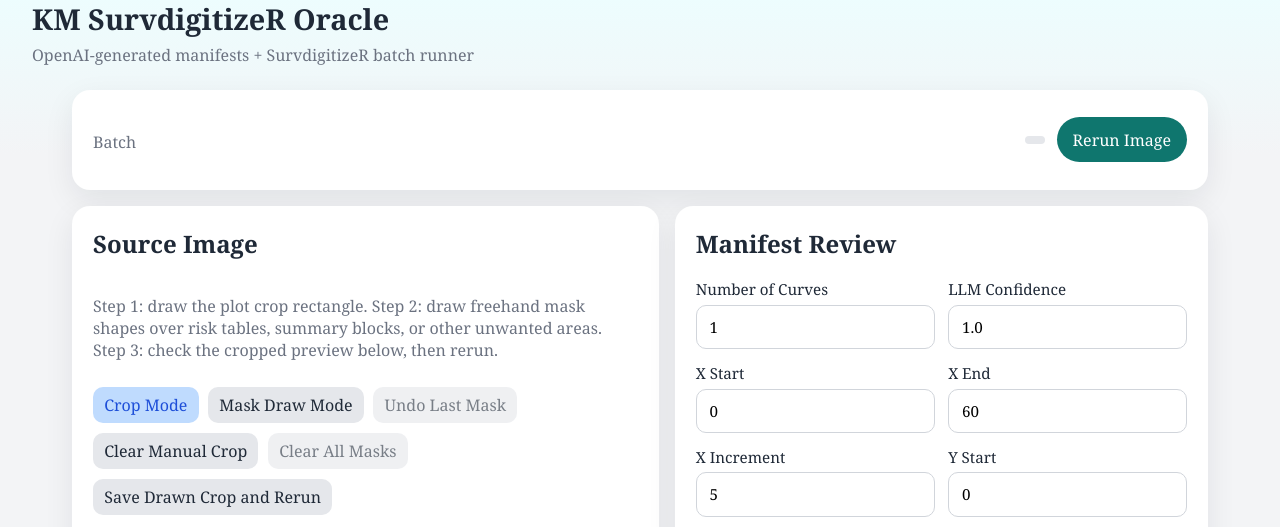
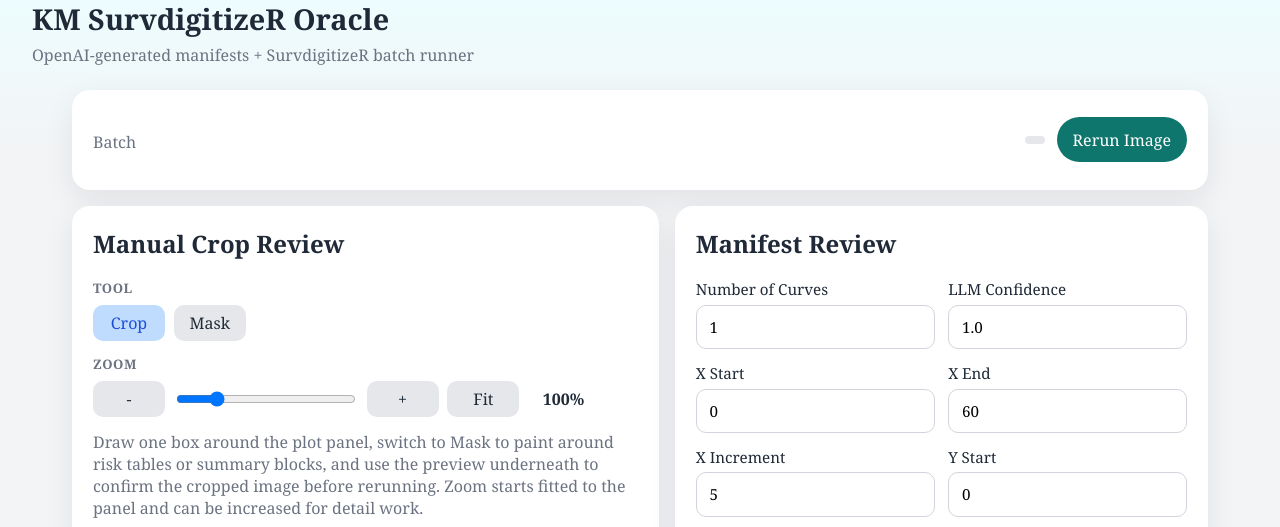
Before and after one commit to rphilip90/km-survdigitizer-oracle, a FastAPI app: template app/templates/image.html in a window 1280 px wide. Shown: the part 25-552 px from the top of the page. Run offline with FastAPI, Linux system fonts and the light colour scheme; the template is opened without the code that fills it, so the values that code supplies are empty; some libraries are stand-ins or nearby versions.

Commit message:
Improve manual crop editor UX

```diff
--- a/app/static/review.js
+++ b/app/static/review.js
@@ -9,6 +9,8 @@
 
     function initManualCrop() {
         const image = document.getElementById("source-image-preview");
+        const stage = document.getElementById("crop-editor-stage");
+        const viewport = document.getElementById("crop-editor-viewport");
         const overlay = document.getElementById("crop-editor-overlay");
         const svg = document.getElementById("crop-editor-svg");
         const selection = document.getElementById("crop-selection");
@@ -21,6 +23,11 @@
         const clearLastPolygonButton = document.getElementById("clear-last-polygon-mask");
         const clearAllPolygonsButton = document.getElementById("clear-all-polygon-masks");
         const polygonField = document.getElementById("exclusion-polygons-input");
+        const zoomOutButton = document.getElementById("zoom-out-button");
+        const zoomInButton = document.getElementById("zoom-in-button");
+        const zoomFitButton = document.getElementById("zoom-fit-button");
+        const zoomSlider = document.getElementById("zoom-slider");
+        const zoomReadout = document.getElementById("zoom-readout");
         const inputs = {
             left: document.getElementById("crop-left-input"),
             top: document.getElementById("crop-top-input"),
@@ -29,10 +36,11 @@
         };
 
         if (
-            !image || !overlay || !svg || !selection || !polygonGroup || !activePolygon ||
-            !previewCanvas || !clearCropButton || !cropModeButton || !polygonModeButton ||
-            !clearLastPolygonButton || !clearAllPolygonsButton ||
-            !polygonField || Object.values(inputs).some((input) => !input)
+            !image || !stage || !viewport || !overlay || !svg || !selection || !polygonGroup ||
+            !activePolygon || !previewCanvas || !clearCropButton || !cropModeButton ||
+            !polygonModeButton || !clearLastPolygonButton || !clearAllPolygonsButton ||
+            !polygonField || !zoomOutButton || !zoomInButton || !zoomFitButton ||
+            !zoomSlider || !zoomReadout || Object.values(inputs).some(function (input) { return !input; })
         ) {
             return;
         }
@@ -41,6 +49,8 @@
         let dragState = null;
         let activePolygonPoints = [];
         let drawState = null;
+        let zoomPercent = Number(zoomSlider.value) || 100;
+        let fitScale = 1;
         let polygons = parsePolygons();
 
         function parsePolygons() {
@@ -60,10 +70,25 @@
             return overlay.getBoundingClientRect();
         }
 
+        function computeFitScale() {
+            if (!image.naturalWidth || !image.naturalHeight) {
+                return 1;
+            }
+            const widthScale = Math.max(0.1, (viewport.clientWidth - 8) / image.naturalWidth);
+            const heightScale = Math.max(0.1, (viewport.clientHeight - 8) / image.naturalHeight);
+            return Math.max(0.1, Math.min(widthScale, heightScale));
+        }
+
+        function updateZoomReadout() {
+            zoomReadout.textContent = Math.round(zoomPercent) + "%";
+        }
+
         function setMode(nextMode) {
             mode = nextMode;
             cropModeButton.dataset.active = String(mode === "crop");
             polygonModeButton.dataset.active = String(mode === "polygon");
+            cropModeButton.setAttribute("aria-pressed", String(mode === "crop"));
+            polygonModeButton.setAttribute("aria-pressed", String(mode === "polygon"));
             overlay.dataset.mode = mode;
             clearLastPolygonButton.disabled = polygons.length === 0 && activePolygonPoints.length === 0;
             clearAllPolygonsButton.disabled = polygons.length === 0;
@@ -72,7 +97,6 @@
         function clearActivePolygon() {
             activePolygonPoints = [];
             activePolygon.setAttribute("points", "");
-            finishPolygonButton.disabled = true;
         }
 
         function pointPosition(event) {
@@ -117,7 +141,7 @@
             const rightValue = parseFloat(inputs.right.value);
             const bottomValue = parseFloat(inputs.bottom.value);
 
-            if ([leftValue, topValue, rightValue, bottomValue].some((value) => Number.isNaN(value))) {
+            if ([leftValue, topValue, rightValue, bottomValue].some(function (value) { return Number.isNaN(value); })) {
                 hideSelection();
                 return;
             }
@@ -164,6 +188,54 @@
             renderPreview();
         }
 
+        function applyZoom(options) {
+            if (!image.naturalWidth || !image.naturalHeight) {
+                return;
+            }
+
+            const oldWidth = stage.clientWidth || image.clientWidth || 1;
+            const oldHeight = stage.clientHeight || image.clientHeight || 1;
+            let centerRatioX = 0.5;
+            let centerRatioY = 0.5;
+
+            if (options && options.preserveCenter) {
+                centerRatioX = clamp((viewport.scrollLeft + (viewport.clientWidth / 2)) / oldWidth, 0, 1);
+                centerRatioY = clamp((viewport.scrollTop + (viewport.clientHeight / 2)) / oldHeight, 0, 1);
+            }
+
+            fitScale = computeFitScale();
+            const displayScale = fitScale * (zoomPercent / 100);
+            const width = Math.max(240, Math.round(image.naturalWidth * displayScale));
+            const height = Math.max(180, Math.round(image.naturalHeight * displayScale));
+
+            stage.style.width = width + "px";
+            stage.style.height = height + "px";
+            image.style.width = width + "px";
+            image.style.height = height + "px";
+            overlay.style.width = width + "px";
+            overlay.style.height = height + "px";
+            svg.setAttribute("viewBox", "0 0 " + width + " " + height);
+            svg.setAttribute("width", String(width));
+            svg.setAttribute("height", String(height));
+            updateZoomReadout();
+
+            window.requestAnimationFrame(function () {
+                syncCropFromInputs();
+                renderPolygons();
+
+                if (options && options.preserveCenter) {
+                    viewport.scrollLeft = clamp((centerRatioX * width) - (viewport.clientWidth / 2), 0, Math.max(0, width - viewport.clientWidth));
+                    viewport.scrollTop = clamp((centerRatioY * height) - (viewport.clientHeight / 2), 0, Math.max(0, height - viewport.clientHeight));
+                }
+            });
+        }
+
+        function setZoom(nextZoom, options) {
+            zoomPercent = clamp(nextZoom, Number(zoomSlider.min) || 50, Number(zoomSlider.max) || 300);
+            zoomSlider.value = String(Math.round(zoomPercent));
+            applyZoom(options);
+        }
+
         svg.addEventListener("pointerdown", function (event) {
             if (mode === "crop") {
                 const start = pointPosition(event);
@@ -173,6 +245,7 @@
                 event.preventDefault();
                 return;
             }
+
             if (mode === "polygon") {
                 const start = pointPosition(event);
                 drawState = { points: [start] };
@@ -193,6 +266,7 @@
                 setSelection(left, top, right, bottom);
                 return;
             }
+
             if (mode === "polygon" && drawState) {
                 const current = pointPosition(event);
                 const lastPoint = drawState.points[drawState.points.length - 1];
@@ -209,6 +283,7 @@
             if (mode !== "crop" || !dragState) {
                 return;
             }
+
             const current = pointPosition(event);
             const left = Math.min(dragState.startX, current.x);
             const top = Math.min(dragState.startY, current.y);
@@ -287,6 +362,32 @@
             renderPreview();
         });
 
+        zoomOutButton.addEventListener("click", function () {
+            setZoom(zoomPercent - 20, { preserveCenter: true });
+        });
+
+        zoomInButton.addEventListener("click", function () {
+            setZoom(zoomPercent + 20, { preserveCenter: true });
+        });
+
+        zoomFitButton.addEventListener("click", function () {
+            setZoom(100);
+            viewport.scrollLeft = 0;
+            viewport.scrollTop = 0;
+        });
+
+        zoomSlider.addEventListener("input", function () {
+            setZoom(Number(zoomSlider.value) || 100, { preserveCenter: true });
+        });
+
+        viewport.addEventListener("wheel", function (event) {
+            if (!event.ctrlKey && !event.metaKey) {
+                return;
+            }
+            event.preventDefault();
+            setZoom(zoomPercent + (event.deltaY < 0 ? 10 : -10), { preserveCenter: true });
+        }, { passive: false });
+
         polygonField.addEventListener("input", function () {
             polygons = parsePolygons();
             clearActivePolygon();
@@ -301,16 +402,15 @@
         });
 
         window.addEventListener("resize", function () {
-            syncCropFromInputs();
-            renderPolygons();
+            applyZoom();
         });
+
         image.addEventListener("load", function () {
-            syncCropFromInputs();
-            renderPolygons();
+            applyZoom();
         });
 
         syncCropFromInputs();
-        renderPolygons();
+        applyZoom();
         setMode("crop");
 
         function renderPreview() {
@@ -324,7 +424,7 @@
             const rightValue = parseFloat(inputs.right.value);
             const bottomValue = parseFloat(inputs.bottom.value);
 
-            const hasCrop = ![leftValue, topValue, rightValue, bottomValue].some((value) => Number.isNaN(value));
+            const hasCrop = ![leftValue, topValue, rightValue, bottomValue].some(function (value) { return Number.isNaN(value); });
             const sourceWidth = image.naturalWidth;
             const sourceHeight = image.naturalHeight;
 
--- a/app/static/style.css
+++ b/app/static/style.css
@@ -268,17 +268,101 @@
     gap: 0.9rem;
 }
 
-.crop-tool-actions {
+.crop-review-callout {
     display: grid;
-    gap: 0.6rem;
+    gap: 0.25rem;
+    padding: 0.95rem 1rem;
+    border: 1px solid #bfdbfe;
+    border-radius: 14px;
+    background: #eff6ff;
+}
+
+.crop-editor-shell {
+    display: grid;
+    gap: 0.9rem;
+}
+
+.crop-toolbar {
+    display: flex;
+    align-items: end;
+    justify-content: space-between;
+    gap: 0.9rem;
+    flex-wrap: wrap;
+}
+
+.crop-toolbar-group {
+    display: grid;
+    gap: 0.45rem;
+}
+
+.toolbar-label {
+    color: var(--muted);
+    font-size: 0.82rem;
+    font-weight: 700;
+    letter-spacing: 0.04em;
+    text-transform: uppercase;
+}
+
+.segmented-control,
+.zoom-controls,
+.crop-editor-actions,
+.crop-editor-utility {
+    display: flex;
+    align-items: center;
+    gap: 0.55rem;
+    flex-wrap: wrap;
+}
+
+.crop-toolbar .btn-small {
+    min-width: 72px;
+}
+
+.zoom-controls input[type="range"] {
+    width: 180px;
+    padding: 0;
+}
+
+.zoom-readout {
+    min-width: 3.5rem;
+    font-weight: 700;
+    text-align: right;
+}
+
+.crop-workflow-hint {
+    margin: 0;
+}
+
+.crop-editor-viewport {
+    border: 1px solid var(--border);
+    border-radius: 16px;
+    background:
+        linear-gradient(180deg, rgba(255, 255, 255, 0.96), rgba(248, 250, 252, 0.98)),
+        linear-gradient(90deg, rgba(15, 118, 110, 0.04) 1px, transparent 1px),
+        linear-gradient(rgba(15, 118, 110, 0.04) 1px, transparent 1px);
+    background-size: auto, 24px 24px, 24px 24px;
+    overflow: auto;
+    max-height: 620px;
+    padding: 0.75rem;
 }
 
 .crop-editor {
+    display: flex;
+    justify-content: center;
+    min-height: 260px;
+}
+
+.crop-editor-stage {
     position: relative;
+    flex: 0 0 auto;
 }
 
 .crop-editor-image {
     display: block;
+    width: 100%;
+    height: auto;
+    border-radius: 12px;
+    border: 1px solid var(--border);
+    background: #fff;
 }
 
 .crop-editor-overlay {
@@ -324,6 +408,14 @@
 .btn-small[data-active="true"] {
     background: #bfdbfe;
     color: #1d4ed8;
+}
+
+.crop-editor-actions {
+    justify-content: space-between;
+}
+
+.crop-editor-utility .btn-small {
+    min-width: 0;
 }
 
 .warning-box {
@@ -408,6 +500,12 @@
 .artifact-list h3 {
     margin: 0 0 0.75rem;
     font-size: 1rem;
+}
+
+.cropped-preview-canvas {
+    display: block;
+    max-height: 380px;
+    object-fit: contain;
 }
 
 .artifact-links {
@@ -572,4 +670,17 @@
     .suggested-crop-card {
         flex-direction: column;
     }
+
+    .crop-toolbar,
+    .crop-editor-actions {
+        align-items: stretch;
+    }
+
+    .zoom-controls input[type="range"] {
+        width: 100%;
+    }
+
+    .crop-editor-viewport {
+        max-height: 480px;
+    }
 }
--- a/app/templates/image.html
+++ b/app/templates/image.html
@@ -2,6 +2,7 @@
 
 {% block content %}
 {% set manifest = image.manifest or {} %}
+{% set review_flag = manifest.get('review_required') if manifest else false %}
 <section class="panel">
     <div class="section-head">
         <div>
@@ -39,21 +40,39 @@
 
 <section class="two-col">
     <div class="panel image-panel">
-        <h2>Source Image</h2>
+        <h2>Manual Crop Review</h2>
         <div class="crop-tool">
-            <div class="crop-tool-actions">
-                <p class="panel-hint">Step 1: draw the plot crop rectangle. Step 2: draw freehand mask shapes over risk tables, summary blocks, or other unwanted areas. Step 3: check the cropped preview below, then rerun.</p>
-                <div class="artifact-links">
-                    <button type="button" id="crop-mode-button" class="btn btn-small">Crop Mode</button>
-                    <button type="button" id="polygon-mode-button" class="btn btn-small">Mask Draw Mode</button>
-                    <button type="button" id="clear-last-polygon-mask" class="btn btn-small">Undo Last Mask</button>
-                    <button type="button" id="clear-manual-crop" class="btn btn-small">Clear Manual Crop</button>
-                    <button type="button" id="clear-all-polygon-masks" class="btn btn-small">Clear All Masks</button>
-                    <button type="submit" form="manifest-review-form" name="rerun_after_save" value="true" class="btn btn-primary btn-small">Save Drawn Crop and Rerun</button>
+            {% if manifest.crop_hint or review_flag %}
+            <div class="crop-review-callout">
+                <strong>Manual crop check</strong>
+                <span>{{ manifest.crop_hint if manifest.crop_hint else "OpenAI flagged this image for manual crop review before extraction. Keep the full axes and labels inside the crop, then draw masks over tables or summaries." }}</span>
+            </div>
+            {% endif %}
+            <div class="crop-editor-shell">
+                <div class="crop-toolbar">
+                    <div class="crop-toolbar-group">
+                        <span class="toolbar-label">Tool</span>
+                        <div class="segmented-control">
+                            <button type="button" id="crop-mode-button" class="btn btn-small">Crop</button>
+                            <button type="button" id="polygon-mode-button" class="btn btn-small">Mask</button>
                         </div>
                     </div>
+                    <div class="crop-toolbar-group crop-toolbar-zoom">
+                        <span class="toolbar-label">Zoom</span>
+                        <div class="zoom-controls">
+                            <button type="button" id="zoom-out-button" class="btn btn-small" aria-label="Zoom out">-</button>
+                            <input type="range" id="zoom-slider" min="50" max="300" step="10" value="100" aria-label="Zoom level">
+                            <button type="button" id="zoom-in-button" class="btn btn-small" aria-label="Zoom in">+</button>
+                            <button type="button" id="zoom-fit-button" class="btn btn-small">Fit</button>
+                            <span id="zoom-readout" class="zoom-readout">100%</span>
+                        </div>
+                    </div>
+                </div>
+                <p class="panel-hint crop-workflow-hint">Draw one box around the plot panel, switch to Mask to paint around risk tables or summary blocks, and use the preview underneath to confirm the cropped image before rerunning. Zoom starts fitted to the panel and can be increased for detail work.</p>
+                <div class="crop-editor-viewport" id="crop-editor-viewport">
                     <div class="crop-editor" id="manual-crop-editor">
-                <img src="/images/{{ image.id }}/raw" alt="{{ image.filename }}" class="image-preview crop-editor-image" id="source-image-preview">
+                        <div class="crop-editor-stage" id="crop-editor-stage">
+                            <img src="/images/{{ image.id }}/raw" alt="{{ image.filename }}" class="crop-editor-image" id="source-image-preview">
                             <div class="crop-editor-overlay" id="crop-editor-overlay" aria-hidden="true">
                                 <svg id="crop-editor-svg" class="crop-editor-svg" preserveAspectRatio="none">
                                     <g id="polygon-mask-group"></g>
@@ -63,9 +82,20 @@
                             </div>
                         </div>
                     </div>
+                </div>
+                <div class="crop-editor-actions">
+                    <div class="crop-editor-utility">
+                        <button type="button" id="clear-last-polygon-mask" class="btn btn-small">Undo Mask</button>
+                        <button type="button" id="clear-manual-crop" class="btn btn-small">Reset Crop</button>
+                        <button type="button" id="clear-all-polygon-masks" class="btn btn-small">Reset Masks</button>
+                    </div>
+                    <button type="submit" form="manifest-review-form" name="rerun_after_save" value="true" class="btn btn-primary">Use Crop and Rerun</button>
+                </div>
+            </div>
+        </div>
         <div class="artifact-list">
-            <h3>Current Cropped Preview</h3>
-            <p class="panel-hint">This updates from your manual crop and freehand masks before rerun.</p>
+            <h3>Ready-to-Run Preview</h3>
+            <p class="panel-hint">This updates immediately from your crop and freehand masks. Use it as the final check before rerunning.</p>
             <canvas id="cropped-preview-canvas" class="image-preview cropped-preview-canvas"></canvas>
         </div>
         {% if image.review_overlay_path and image.status == "needs_review" %}
@@ -111,7 +141,6 @@
     <div class="panel">
         <h2>Manifest Review</h2>
         <form id="manifest-review-form" action="/images/{{ image.id }}/review" method="post" class="stack">
-            {% set review_flag = manifest.get('review_required') if manifest else false %}
             <div class="grid-two">
                 <label>
                     <span>Number of Curves</span>
```
Also changed, not shown: tests/test_main.py (+36 -0 lines). Lines whose indentation alone changed are shown as unchanged.
